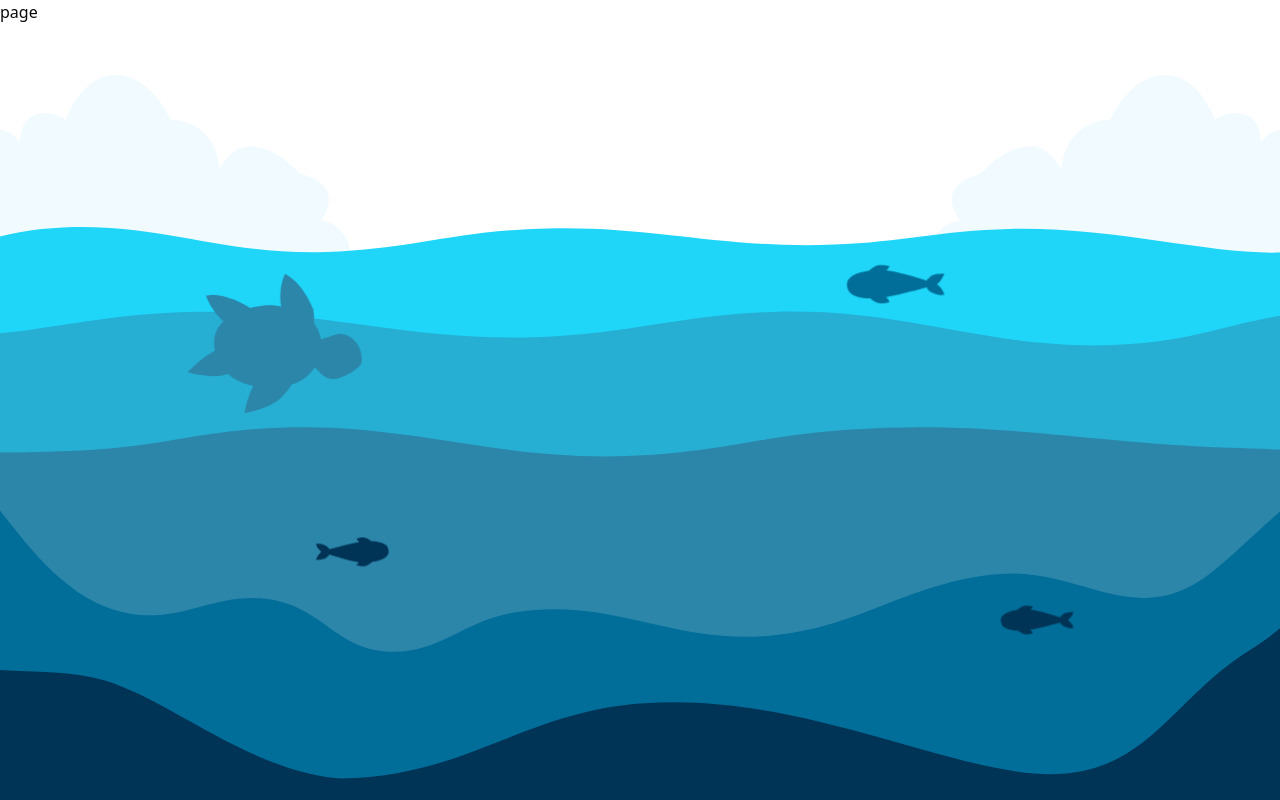
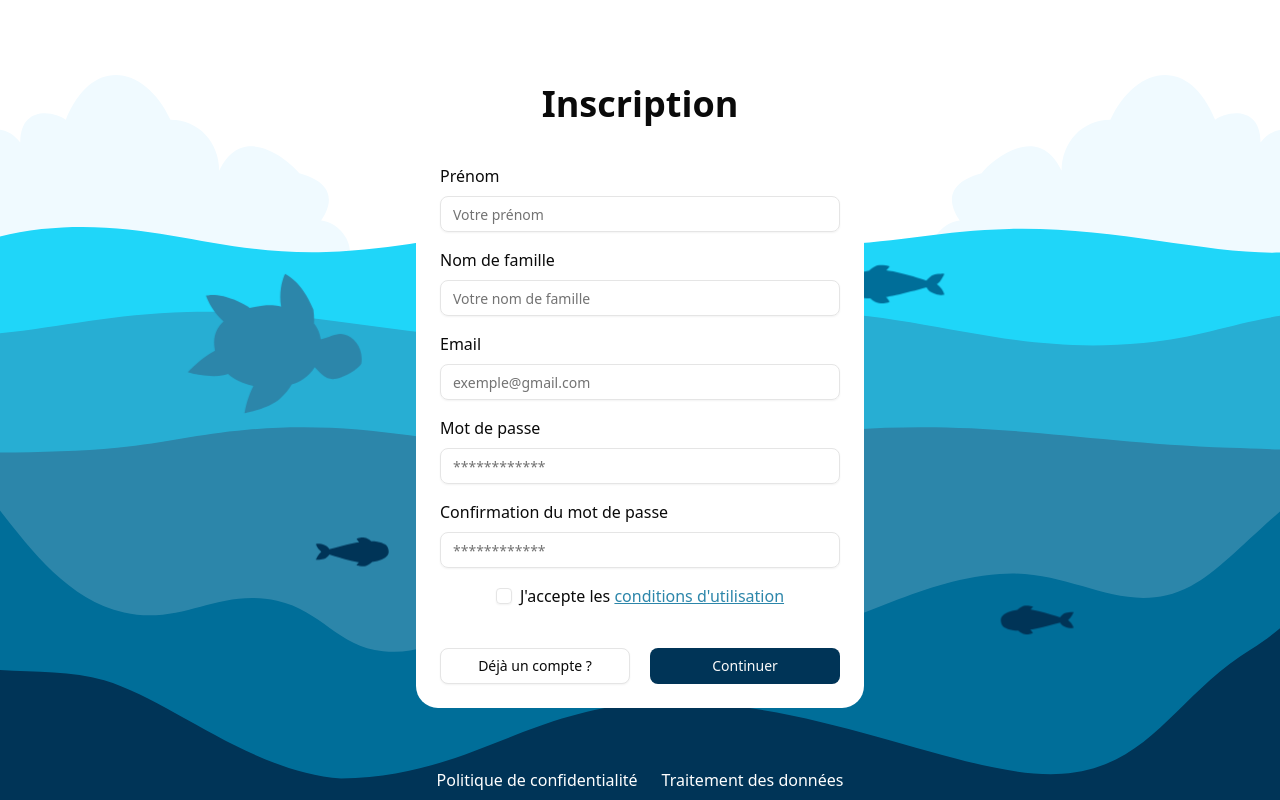
Before and after one commit to SHAfoin/learn-and-phish, a Next.js app: page /home/signup in a window 1280 px wide. Built offline with nearby package versions, Linux system fonts and the light colour scheme.

Commit message:
feat(signup): implement signup form with input fields and checkbox

```diff
--- a/app/home/signup/page.tsx
+++ b/app/home/signup/page.tsx
@@ -1,5 +1,59 @@
-import React from "react";
+import { Button } from "@/components/ui/button";
+import { Checkbox } from "@/components/ui/checkbox";
+import { Input } from "@/components/ui/input";
+import Link from "next/link";
 
 export default function page() {
-  return <div>page</div>;
+  return (
+    <div className="flex h-full justify-center items-center relative">
+      <div className="w-md bg-white w-30% max-w-md p-6 rounded-3xl flex flex-col gap-10">
+        <h1 className="text-center text-4xl font-bold">Inscription</h1>
+        <div className="flex flex-col gap-4">
+          <div className="flex flex-col gap-2">
+            <label htmlFor="first-name">Prénom</label>
+            <Input id="first-name" type="text" placeholder="Votre prénom" />
+          </div>
+          <div className="flex flex-col gap-2">
+            <label htmlFor="last-name">Nom de famille</label>
+            <Input
+              id="last-name"
+              type="text"
+              placeholder="Votre nom de famille"
+            />
+          </div>
+          <div className="flex flex-col gap-2">
+            <label htmlFor="email">Email</label>
+            <Input id="email" type="email" placeholder="exemple@gmail.com" />
+          </div>
+          <div className="flex flex-col gap-2">
+            <label htmlFor="password">Mot de passe</label>
+            <Input id="password" type="password" placeholder="************" />
+          </div>
+          <div className="flex flex-col gap-2">
+            <label htmlFor="password">Confirmation du mot de passe</label>
+            <Input id="password" type="password" placeholder="************" />
+          </div>
+          <div className="flex items-center justify-center gap-2">
+            <Checkbox id="terms" />
+            <label htmlFor="terms">
+              J'accepte les{" "}
+              <Link className="underline text-ocean-700" href="/home/terms">
+                conditions d'utilisation
+              </Link>
+            </label>
+          </div>
+        </div>
+        <div className="flex w-full gap-5">
+          <Link className="flex-1" href="/home/login">
+            <Button className="w-full" variant={"outline"}>
+              Déjà un compte ?
+            </Button>
+          </Link>
+          <Link className="flex-1" href="/home">
+            <Button className="w-full">Continuer</Button>
+          </Link>
+        </div>
+      </div>
+    </div>
+  );
 }
--- /dev/null
+++ b/components/ui/checkbox.tsx
@@ -0,0 +1,32 @@
+"use client"
+
+import * as React from "react"
+import * as CheckboxPrimitive from "@radix-ui/react-checkbox"
+import { CheckIcon } from "lucide-react"
+
+import { cn } from "@/lib/utils"
+
+function Checkbox({
+  className,
+  ...props
+}: React.ComponentProps<typeof CheckboxPrimitive.Root>) {
+  return (
+    <CheckboxPrimitive.Root
+      data-slot="checkbox"
+      className={cn(
+        "peer border-input dark:bg-input/30 data-[state=checked]:bg-primary data-[state=checked]:text-primary-foreground dark:data-[state=checked]:bg-primary data-[state=checked]:border-primary focus-visible:border-ring focus-visible:ring-ring/50 aria-invalid:ring-destructive/20 dark:aria-invalid:ring-destructive/40 aria-invalid:border-destructive size-4 shrink-0 rounded-[4px] border shadow-xs transition-shadow outline-none focus-visible:ring-[3px] disabled:cursor-not-allowed disabled:opacity-50",
+        className
+      )}
+      {...props}
+    >
+      <CheckboxPrimitive.Indicator
+        data-slot="checkbox-indicator"
+        className="grid place-content-center text-current transition-none"
+      >
+        <CheckIcon className="size-3.5" />
+      </CheckboxPrimitive.Indicator>
+    </CheckboxPrimitive.Root>
+  )
+}
+
+export { Checkbox }
--- a/package.json
+++ b/package.json
@@ -9,6 +9,7 @@
     "lint": "eslint"
   },
   "dependencies": {
+    "@radix-ui/react-checkbox": "^1.3.3",
     "@radix-ui/react-slot": "^1.2.4",
     "class-variance-authority": "^0.7.1",
     "clsx": "^2.1.1",
```
Also changed, not shown: 1 other file (tests, documents, lock files or other folders).
